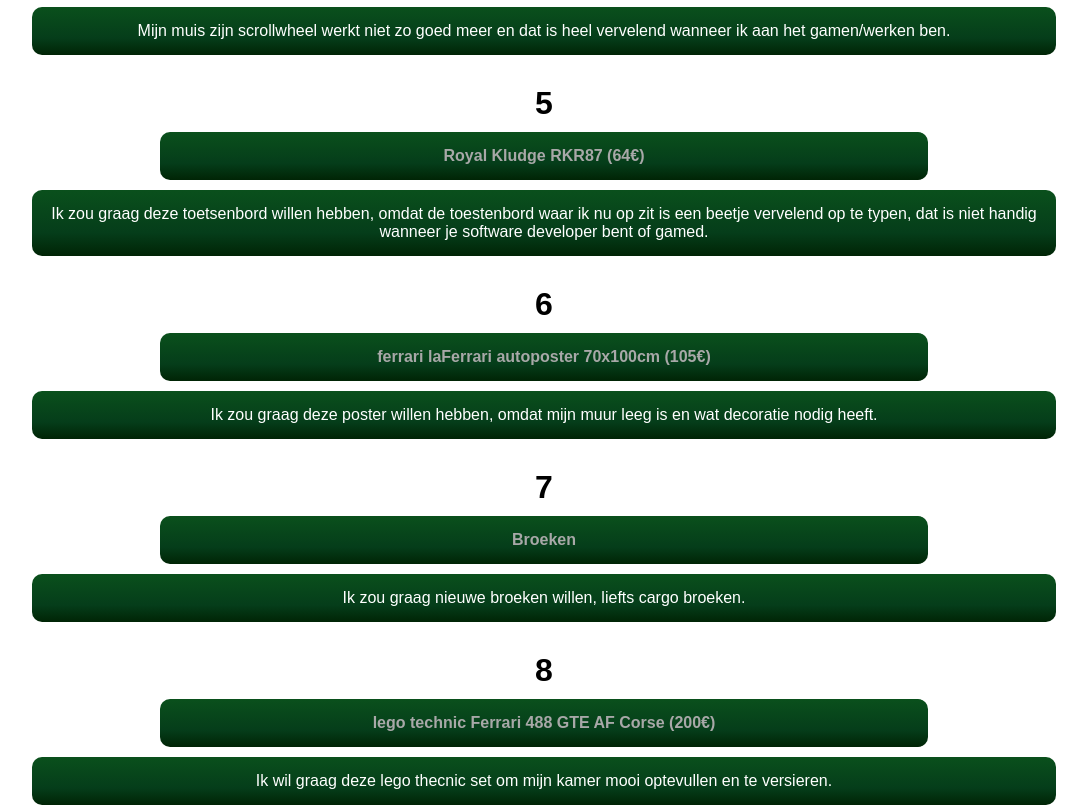
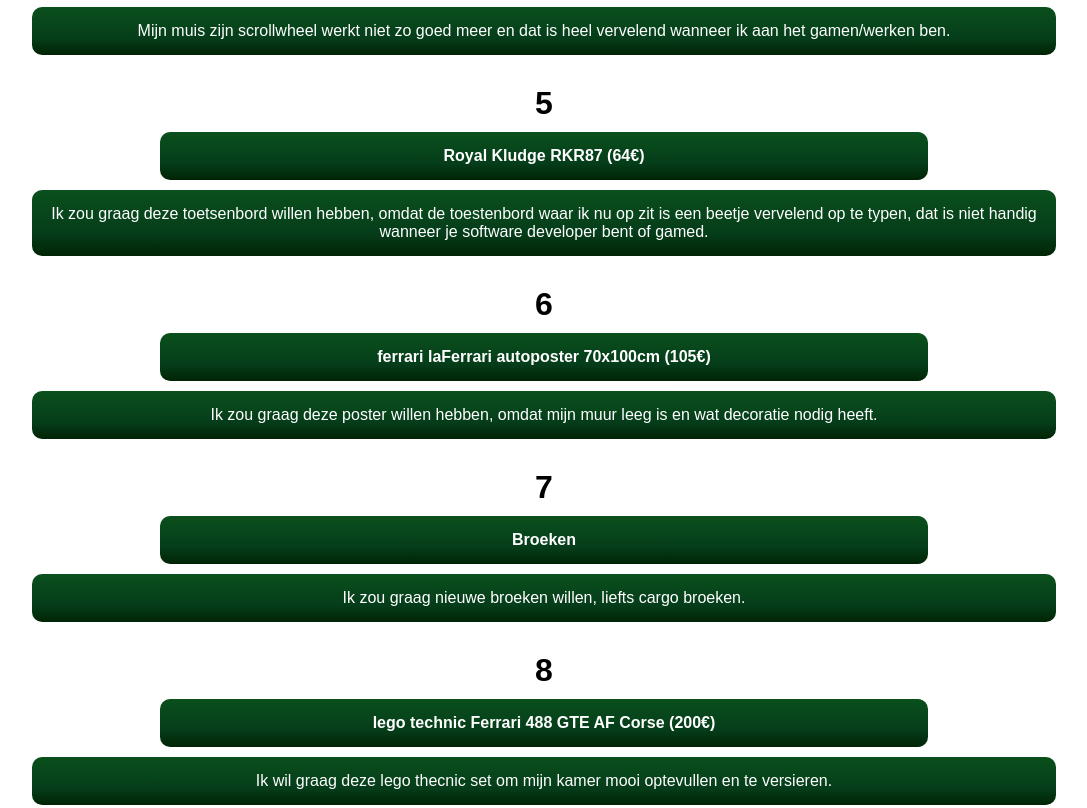
Before and after one commit to BroodBrood/kerstlijst2023, a plain HTML site: page index.html in a window 1280 px wide. Shown: the part 1584-2392 px from the top of the page, without its empty margins (96-1183 px from the left). Drawn offline with Linux system fonts and the light colour scheme.

Commit message:
Add files via upload

```diff
--- a/index.css
+++ b/index.css
@@ -51,7 +51,7 @@
 .zeven h4,
 .acht h4,
 .einde h4 {
-    color: rgb(168, 168, 168);
+    color: rgb(255, 255, 255);
     text-decoration: none;
     text-align: center;
     width: 60%;
--- a/index.html
+++ b/index.html
@@ -56,7 +56,7 @@
 
     <div class="acht">
         <h1>8</h1>
-        <a href="" target="_blank"><h4>lego technic Ferrari 488 GTE AF Corse (200€)</h4></a>
+        <a href="https://www.intertoys.nl/lego-technic-ferrari-488-gte-af-corse-51-42125" target="_blank"><h4>lego technic Ferrari 488 GTE AF Corse (200€)</h4></a>
         <p>Ik wil graag deze lego thecnic set om mijn kamer mooi optevullen en te versieren.</p>
     </div>
 
```
